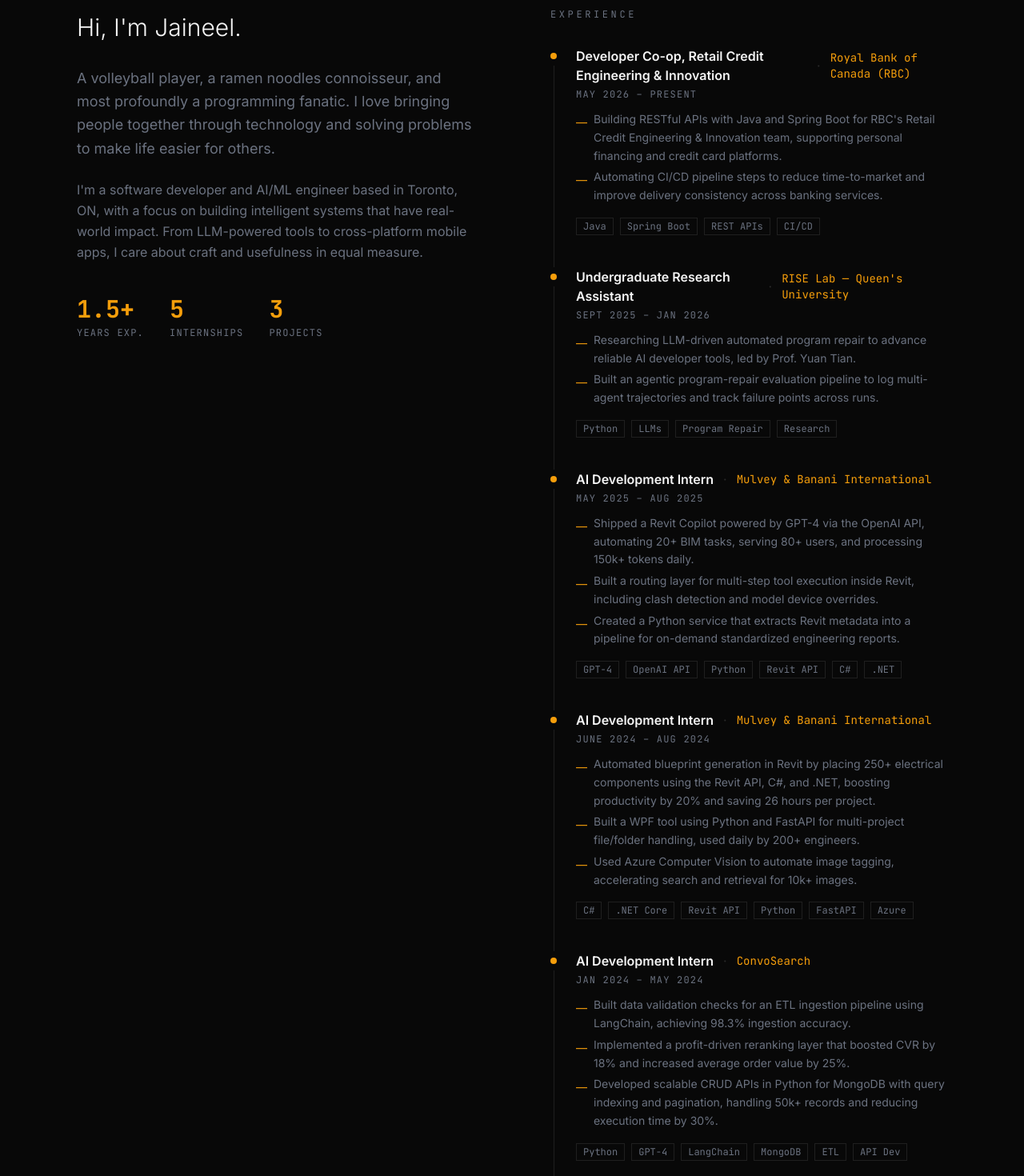
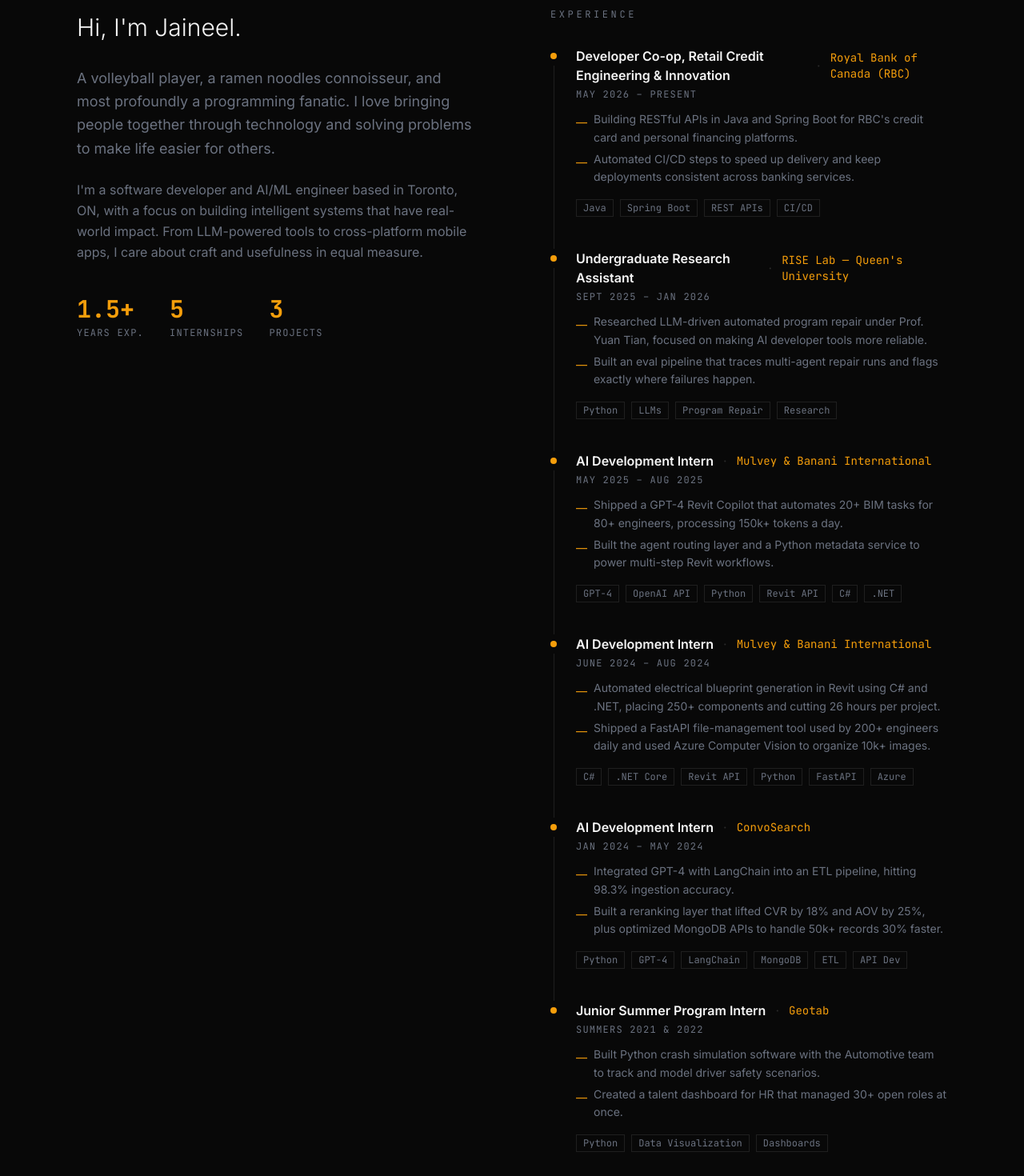
Before and after one commit to jaineelmodi11/jaineel-Portfolio, a Next.js app: page / in a window 1280 px wide. Shown: the part 1120-2590 px from the top of the page at 80% size. Built offline with nearby package versions, Linux system fonts and the light colour scheme.

Commit message:
Trim experience bullets to max 2, rewrite for human tone
Co-Authored-By: Claude Sonnet 4.6 <noreply@anthropic.com>

```diff
--- a/src/data/experience.ts
+++ b/src/data/experience.ts
@@ -7,8 +7,8 @@ export const experience: Experience[] = [
     company: "Royal Bank of Canada (RBC)",
     period: "May 2026 – Present",
     descriptions: [
-      "Building RESTful APIs with Java and Spring Boot for RBC's Retail Credit Engineering & Innovation team, supporting personal financing and credit card platforms.",
-      "Automating CI/CD pipeline steps to reduce time-to-market and improve delivery consistency across banking services.",
+      "Building RESTful APIs in Java and Spring Boot for RBC's credit card and personal financing platforms.",
+      "Automated CI/CD steps to speed up delivery and keep deployments consistent across banking services.",
     ],
     tags: ["Java", "Spring Boot", "REST APIs", "CI/CD"],
   },
@@ -18,8 +18,8 @@ export const experience: Experience[] = [
     company: "RISE Lab — Queen's University",
     period: "Sept 2025 – Jan 2026",
     descriptions: [
-      "Researching LLM-driven automated program repair to advance reliable AI developer tools, led by Prof. Yuan Tian.",
-      "Built an agentic program-repair evaluation pipeline to log multi-agent trajectories and track failure points across runs.",
+      "Researched LLM-driven automated program repair under Prof. Yuan Tian, focused on making AI developer tools more reliable.",
+      "Built an eval pipeline that traces multi-agent repair runs and flags exactly where failures happen.",
     ],
     tags: ["Python", "LLMs", "Program Repair", "Research"],
   },
@@ -29,9 +29,8 @@ export const experience: Experience[] = [
     company: "Mulvey & Banani International",
     period: "May 2025 – Aug 2025",
     descriptions: [
-      "Shipped a Revit Copilot powered by GPT-4 via the OpenAI API, automating 20+ BIM tasks, serving 80+ users, and processing 150k+ tokens daily.",
-      "Built a routing layer for multi-step tool execution inside Revit, including clash detection and model device overrides.",
-      "Created a Python service that extracts Revit metadata into a pipeline for on-demand standardized engineering reports.",
+      "Shipped a GPT-4 Revit Copilot that automates 20+ BIM tasks for 80+ engineers, processing 150k+ tokens a day.",
+      "Built the agent routing layer and a Python metadata service to power multi-step Revit workflows.",
     ],
     tags: ["GPT-4", "OpenAI API", "Python", "Revit API", "C#", ".NET"],
   },
@@ -41,9 +40,8 @@ export const experience: Experience[] = [
     company: "Mulvey & Banani International",
     period: "June 2024 – Aug 2024",
     descriptions: [
-      "Automated blueprint generation in Revit by placing 250+ electrical components using the Revit API, C#, and .NET, boosting productivity by 20% and saving 26 hours per project.",
-      "Built a WPF tool using Python and FastAPI for multi-project file/folder handling, used daily by 200+ engineers.",
-      "Used Azure Computer Vision to automate image tagging, accelerating search and retrieval for 10k+ images.",
+      "Automated electrical blueprint generation in Revit using C# and .NET, placing 250+ components and cutting 26 hours per project.",
+      "Shipped a FastAPI file-management tool used by 200+ engineers daily and used Azure Computer Vision to organize 10k+ images.",
     ],
     tags: ["C#", ".NET Core", "Revit API", "Python", "FastAPI", "Azure"],
   },
@@ -53,9 +51,8 @@ export const experience: Experience[] = [
     company: "ConvoSearch",
     period: "Jan 2024 – May 2024",
     descriptions: [
-      "Built data validation checks for an ETL ingestion pipeline using LangChain, achieving 98.3% ingestion accuracy.",
-      "Implemented a profit-driven reranking layer that boosted CVR by 18% and increased average order value by 25%.",
-      "Developed scalable CRUD APIs in Python for MongoDB with query indexing and pagination, handling 50k+ records and reducing execution time by 30%.",
+      "Integrated GPT-4 with LangChain into an ETL pipeline, hitting 98.3% ingestion accuracy.",
+      "Built a reranking layer that lifted CVR by 18% and AOV by 25%, plus optimized MongoDB APIs to handle 50k+ records 30% faster.",
     ],
     tags: ["Python", "GPT-4", "LangChain", "MongoDB", "ETL", "API Dev"],
   },
@@ -65,8 +62,8 @@ export const experience: Experience[] = [
     company: "Geotab",
     period: "Summers 2021 & 2022",
     descriptions: [
-      "Developed Python crash simulation software with the Automotive team to track and analyze driver safety.",
-      "Created a talent-tracking dashboard, streamlining position management for 30+ roles for the HR team.",
+      "Built Python crash simulation software with the Automotive team to track and model driver safety scenarios.",
+      "Created a talent dashboard for HR that managed 30+ open roles at once.",
     ],
     tags: ["Python", "Data Visualization", "Dashboards"],
   },
```
